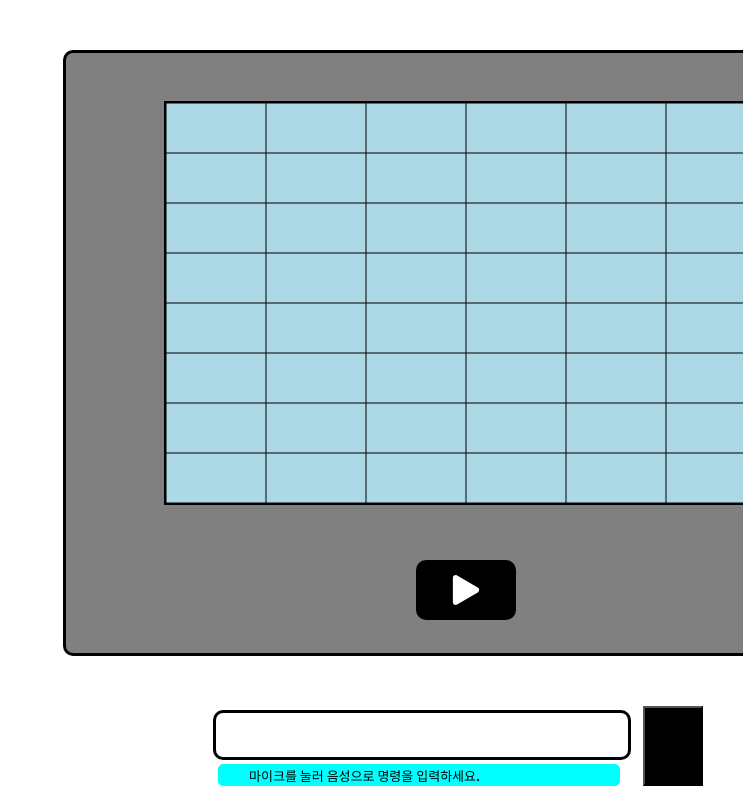
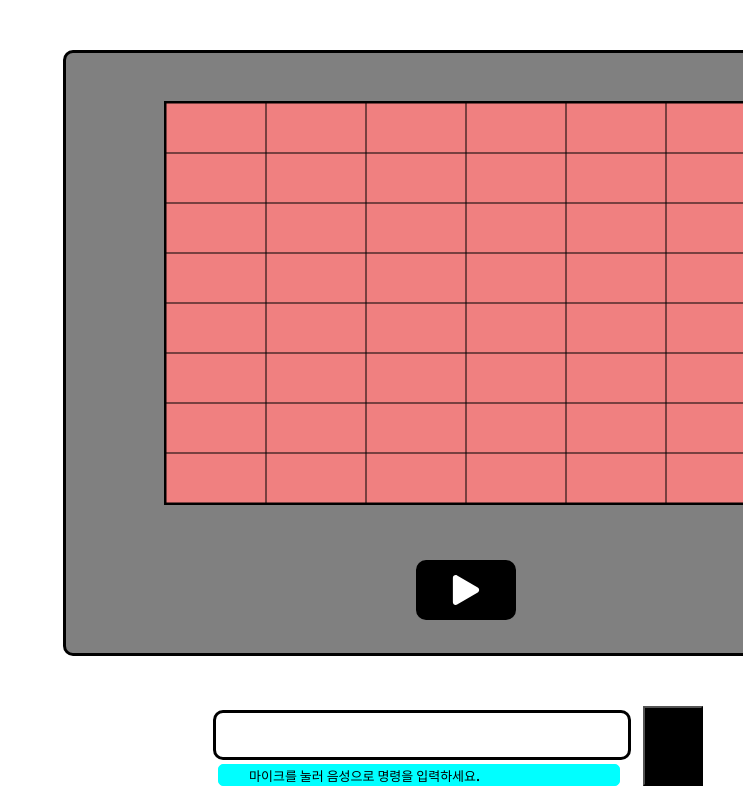
Before and after one commit to hdm0922/2023-SoftwareEngineering, a React (Create React App) app in the folder frontend/frontend-app/: page / in a window 1280 px wide. Both pictures are taken after typing "Sample", "Sample", "Sample", "Sample" into the empty fields and a click on the button "Generate". Shown: the top 800 px of the page, without its empty margins (537-1280 px from the left). Built offline with nearby package versions, Linux system fonts and the light colour scheme; some icons are missing.

Commit message:
fix: Fix robot path parsing function

```diff
--- a/frontend/frontend-app/src/APIRequestHandler.js
+++ b/frontend/frontend-app/src/APIRequestHandler.js
@@ -27,7 +27,7 @@ class APIRequestHandler {
     }
 
 
-    static async generatePath(userInputData) {
+    static generatePath(userInputData) {
         return { path: "2223" }
 
         // try {
--- a/frontend/frontend-app/src/Parser.js
+++ b/frontend/frontend-app/src/Parser.js
@@ -12,9 +12,24 @@ class Parser {
 
         return {
             order: inputString.slice(0, -2),
-            positionX: 0 + inputString[inputString.length - 1],
-            positionY: 0 + inputString[inputString.length - 2]
+            positionX: Number( inputString[inputString.length - 1] ),
+            positionY: Number( inputString[inputString.length - 2] )
         };
+    }
+
+
+    static parseRobotPath(robotPathString) {
+
+        const pathCounts = robotPathString.length >> 1;
+
+        const destinationsArray = [];
+        for (let iter=0; iter<pathCounts; iter++) {
+            const destinationX = Number( robotPathString[ (iter << 1) ] );
+            const destinationY = Number( robotPathString[ (iter << 1) + 1 ] );
+            destinationsArray.push({x: destinationX, y: destinationY});
+        }
+
+        return destinationsArray;
     }
 
 }
--- a/frontend/frontend-app/src/bottompanel/STTButton.js
+++ b/frontend/frontend-app/src/bottompanel/STTButton.js
@@ -5,7 +5,7 @@ import STTHandler from '../STTHandler';
 import APIRequestHandler from '../APIRequestHandler';
 import Parser from '../Parser';
 
-// props = { setSTTResult, setSTTButtonState, buttonDisabled };
+// props = { setSTTResult: Function, setSTTButtonState: Function, buttonDisabled: Boolean };
 const STTButton = function(props) {
 
   const OnEventButtonClicked = async function() {
--- a/frontend/frontend-app/src/mainpanel/renderbutton/GenerateAreaButton.js
+++ b/frontend/frontend-app/src/mainpanel/renderbutton/GenerateAreaButton.js
@@ -1,15 +1,18 @@
 import React from "react";
 import './GenerateAreaButton.css'
 import APIRequestHandler from "../../APIRequestHandler";
+import Parser from "../../Parser";
 
-// props = { setRenderPanelState, setRenderButtonState, userInputData };
+// props = { setRenderPanelState: Function, setRenderButtonState: Function, userInputData: Object };
 const GenerateAreaButton = function(props) {
 
     const onEventButtonClicked = function() {
 
 
-        // send data to server
-        const { path } = APIRequestHandler.generatePath(props.userInputData);
+        // 서버에 user Input을 주고, robotPathData를 수신한다.
+        const robotPathData = APIRequestHandler.generatePath(props.userInputData);
+        const destinationsArray = Parser.parseRobotPath(robotPathData.path);
+
 
 
         props.setRenderPanelState("SimulatePanel");
--- a/frontend/frontend-app/src/mainpanel/renderpanel/SimulatePanel.css
+++ b/frontend/frontend-app/src/mainpanel/renderpanel/SimulatePanel.css
@@ -1,22 +1,8 @@
-@import url('https://fonts.googleapis.com/css2?family=Noto+Sans+KR:wght@600&display=swap');
 
 .SimulatePanel {
-    /* display: grid;
-    grid-template-columns: repeat(6, 1fr);
-    grid-template-rows: repeat(5, 1fr);
-    gap: 8px;
-    padding: 10px;
 
-    align-items: center;
-    justify-content: center;
-
-    position: relative;
-    top: 30px; */
-
-    background-color: lightblue;
+    background-color: lightcoral;
 
     border: 2px solid black;
 
-    width: 600px;
-    height: 400px;
 }
--- a/frontend/frontend-app/src/mainpanel/renderpanel/SimulatePanel.js
+++ b/frontend/frontend-app/src/mainpanel/renderpanel/SimulatePanel.js
@@ -10,12 +10,11 @@ const Line = ({ startPosition, endPosition }) => {
     );
 };
 
-
+// props = { areaSize, itemsToRender: Array2D }
 const SimulatePanel = function(props) {
 
     const panelWidth = 600;
     const panelHeight = 400;
-
 
     const getPixelPosition = function(_x, _y) {
         return { x: ( panelWidth *  (    _x/props.areaSize.x) ),
@@ -41,9 +40,15 @@ const SimulatePanel = function(props) {
         );
     }
 
+
+
+
+
+
+
     return (
 
-        <div className="SimulatePanel">
+        <div className="SimulatePanel" style={{ width: panelWidth, height: panelHeight }}>
             <svg width={panelWidth} height={panelHeight}>{border}</svg>
         </div>
 
```
